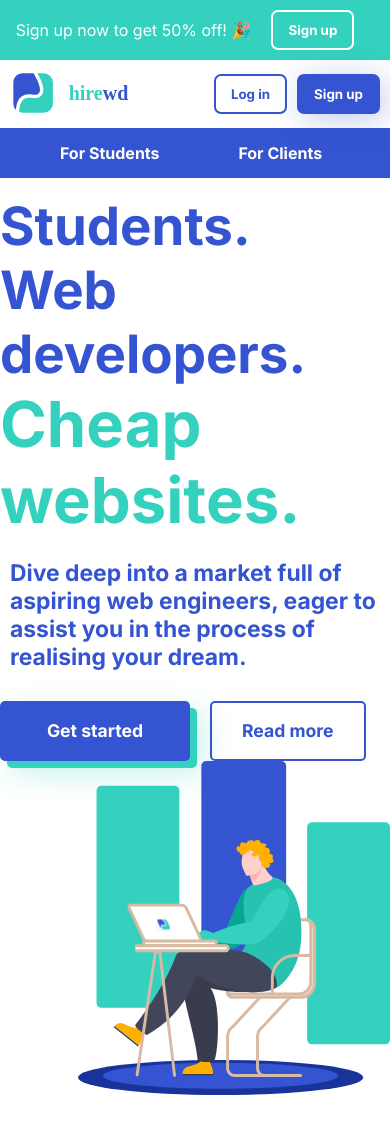
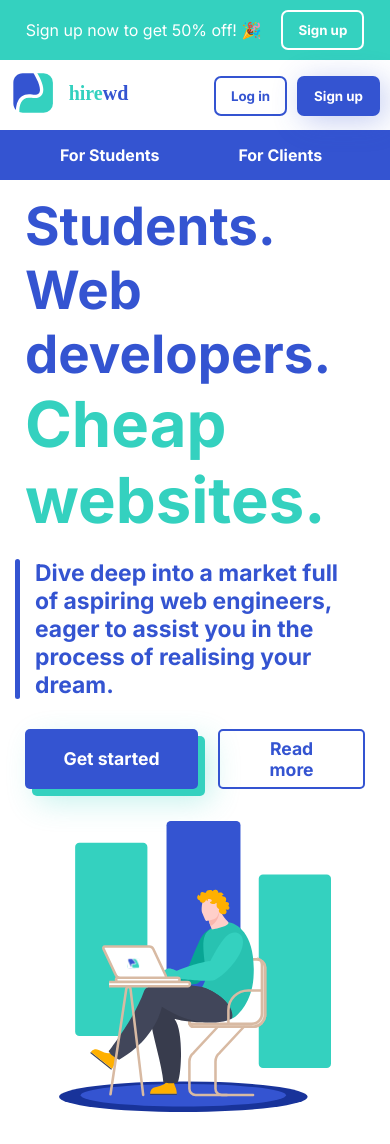
Before and after one commit to SkySails/hirewd, a Next.js app: page / in a window 390 px wide. Before the commit the page ends 1095 px from the top, so only its background shows below. Built offline with nearby package versions, Linux system fonts and the light colour scheme.

Commit message:
Add responsive image

```diff
--- a/styles/home.scss
+++ b/styles/home.scss
@@ -20,8 +20,8 @@
   color: white;
   font-family: "Inter";
 
-  & > * {
-    margin: 0 20px;
+  button {
+    margin-left: 20px;
   }
 }
 
@@ -39,8 +39,7 @@ header {
   @media (max-width: 600px) {
     grid-template-columns: 130px 1fr;
   }
-  grid-gap: 10px 0px;
-  grid-template-rows: 1fr 1fr;
+  grid-template-rows: 60px 1fr;
   grid-template-areas:
     "Logo Navigation"
     "MobileNavigation MobileNavigation";
@@ -58,6 +57,7 @@ header {
     flex-direction: row;
     margin-left: auto;
     margin-right: 200px;
+    height: 3em;
 
     a {
       color: #3454d1;
@@ -98,6 +98,7 @@ header {
     grid-area: Navigation;
     margin-left: auto;
     align-self: center;
+    height: 3em;
 
     button:first-of-type {
       margin-right: 10px;
@@ -122,18 +123,23 @@ main {
   section {
     display: flex;
     align-items: center;
+    padding: 0 25px;
   }
 
   #intro {
     height: calc(100vh - 120px);
     padding-top: 30px;
-    @media (max-width: 1100px) {
+
+    .content {
+      display: flex;
       flex-direction: column;
     }
 
     .content.text {
       flex: 1.3;
       font-size: 2.2em;
+      align-items: flex-start;
+
       h1 {
         color: #3454d1;
         margin-bottom: 0.4em;
@@ -167,11 +173,19 @@ main {
 
     .content.image {
       flex: 1;
-      display: flex;
-      justify-content: flex-end;
+      align-items: flex-end;
 
       img {
         width: 80%;
+        padding: 2em 0;
+      }
+    }
+
+    @media (max-width: 1100px) {
+      flex-direction: column;
+
+      .content.image {
+        align-items: center !important;
       }
     }
   }
```
